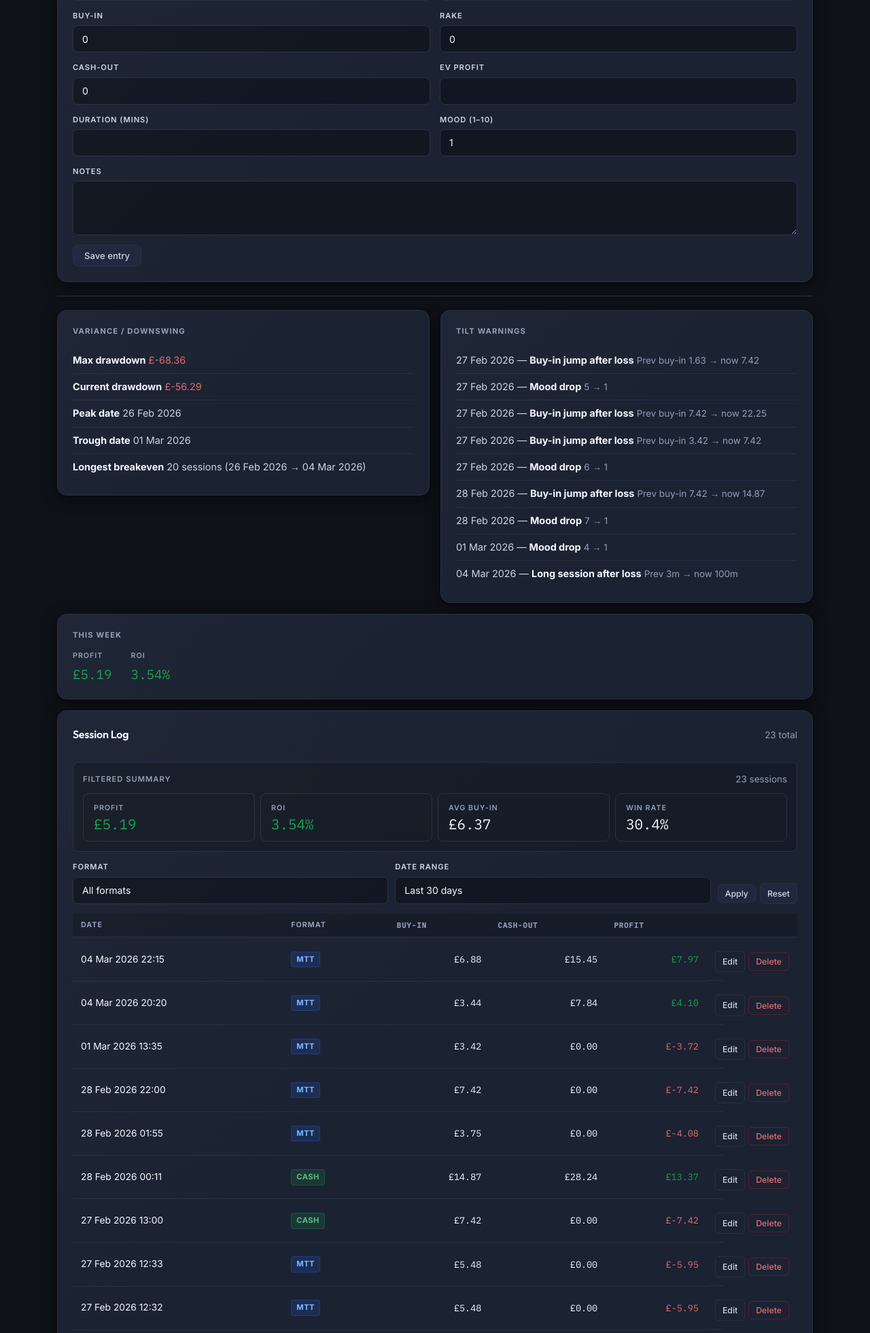
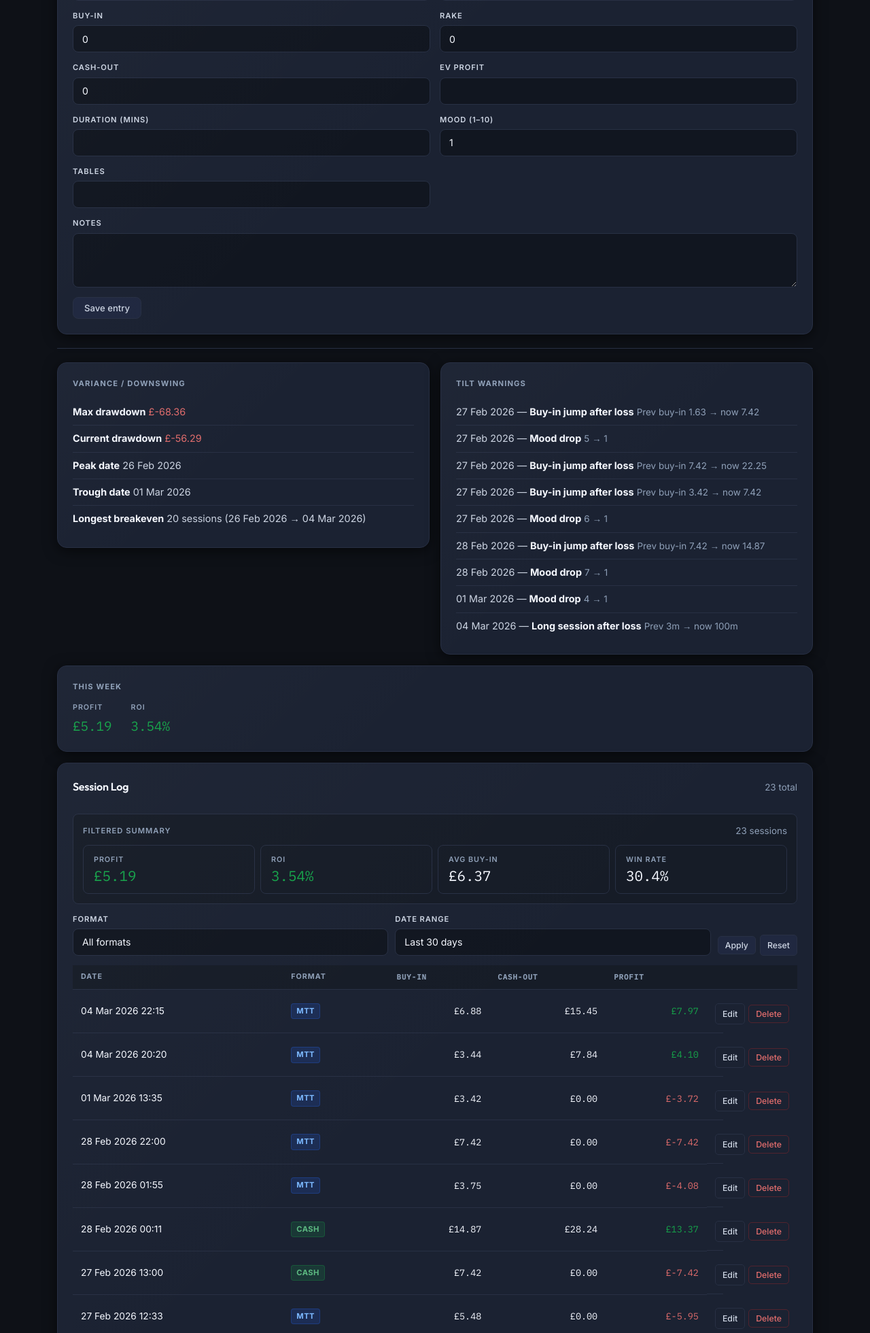
Before and after one commit to alp-min/poker-tracker, a Django app: page / in a window 1280 px wide. Shown: the part 1569-3530 px from the top of the page at 68% size. Run offline with Django 5.2, Linux system fonts and the light colour scheme; a user stored in the database is signed in; data comes from the database, SQL or seed files in the repository; both versions use the stored data as it was after the commit.

Commit message:
add table_count field to entry form

```diff
--- a/pokerlog/templates/pokerlog/dashboard.html
+++ b/pokerlog/templates/pokerlog/dashboard.html
@@ -208,6 +208,13 @@
         <label for="{{ form.mood.id_for_label }}">Mood (1–10)</label>
         {{ form.mood }}{{ form.mood.errors }}
       </div>
+    </div>
+    <div class="row">
+      <div class="field">
+        <label for="{{ form.table_count.id_for_label }}">Tables</label>
+        {{ form.table_count }}{{ form.table_count.errors }}
+      </div>
+      <div class="field"></div>
     </div>
     <div class="field" style="margin-bottom:14px;">
       <label for="{{ form.notes.id_for_label }}">Notes</label>
```
Also changed, not shown: bankroll/settings.py (+7 -4 lines), db.sqlite3.
